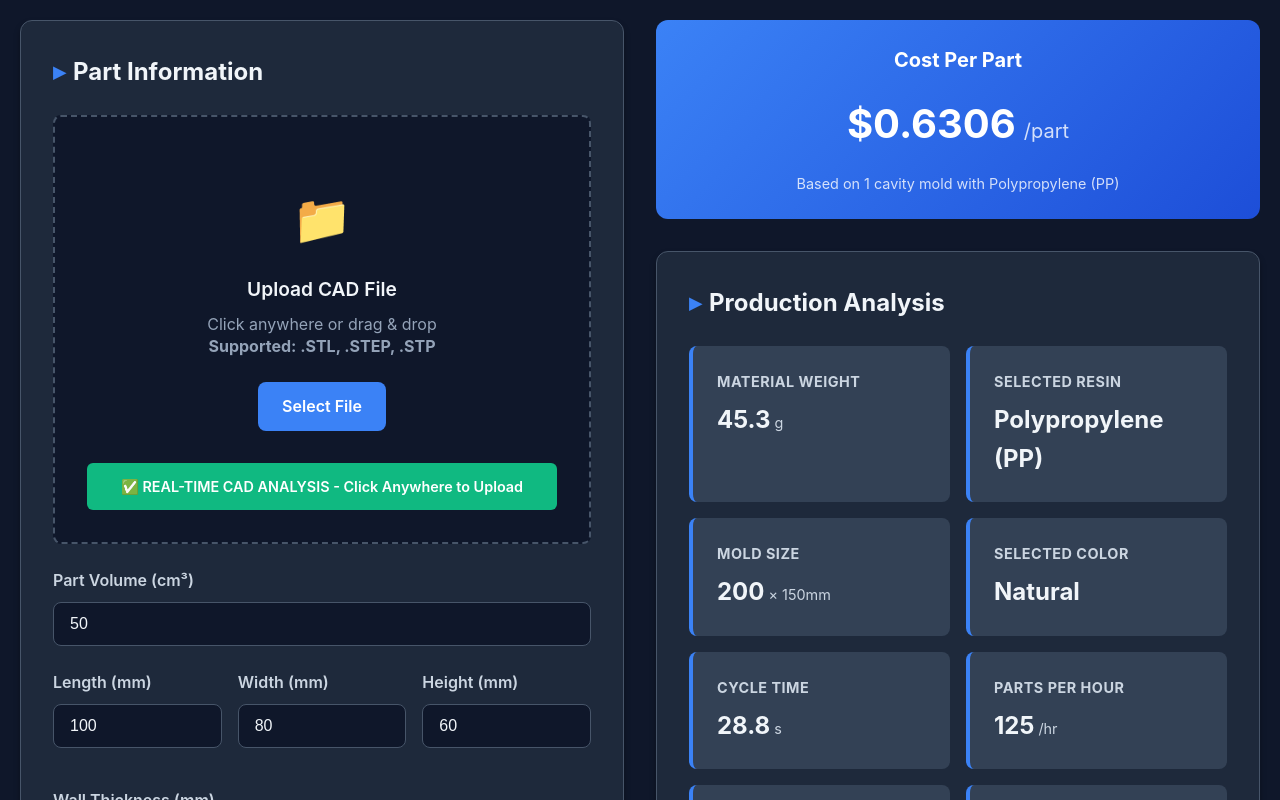
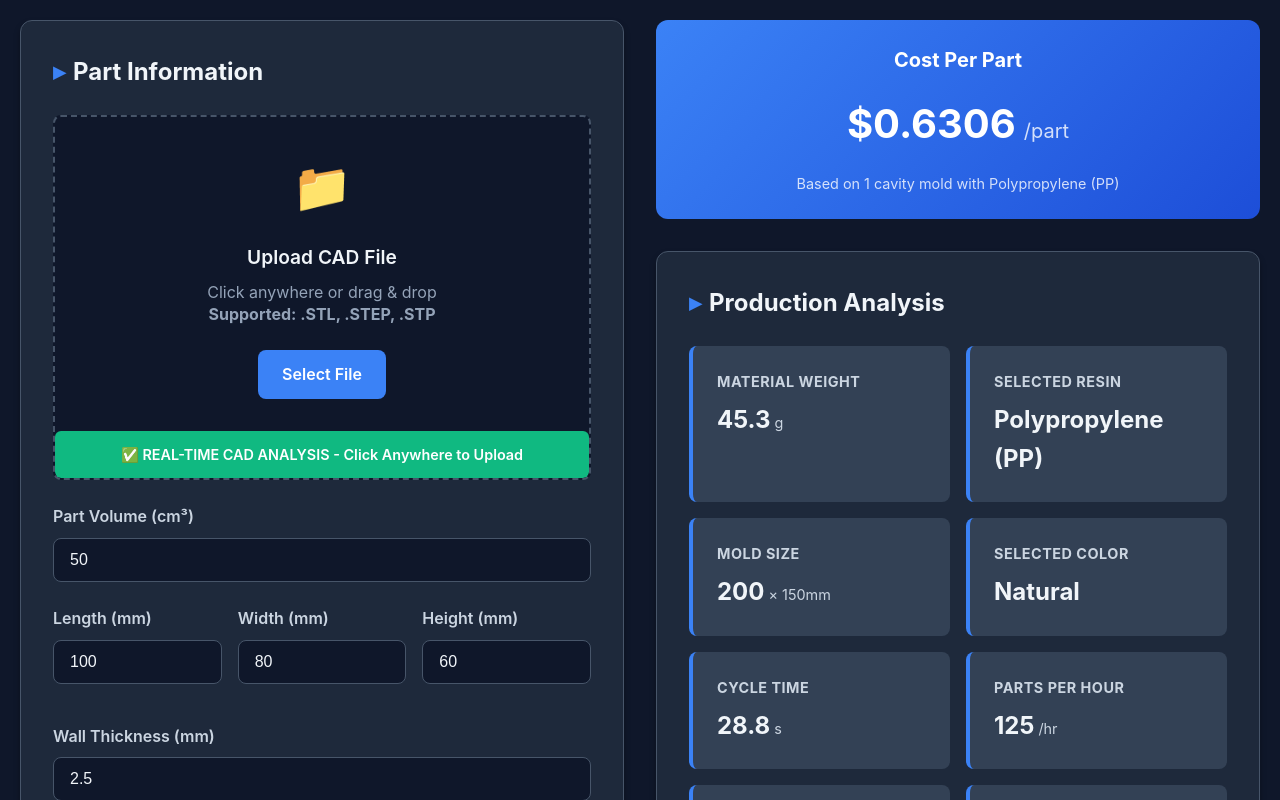
Before and after one commit to shmcrekt/legendary-barnacle, a React (Vite) app: page / in a window 1280 px wide. Shown: the top 800 px of the page. Built offline with nearby package versions, Linux system fonts and the light colour scheme; the HTML template or start-up script is replaced by a standard one.

Commit message:
Update index.css

```diff
--- a/src/index.css
+++ b/src/index.css
@@ -93,17 +93,35 @@ body {
 .upload-area {
   border: 2px dashed var(--border);
   border-radius: 8px;
-  padding: 2rem;
-  text-align: center;
-  transition: all 0.2s;
+  transition: all 0.3s ease;
   cursor: pointer;
   background: var(--bg-primary);
   margin-bottom: 1.5rem;
+  position: relative;
+  overflow: hidden;
 }
 
 .upload-area:hover {
   border-color: var(--accent-primary);
   background: var(--bg-tertiary);
+  transform: translateY(-2px);
+  box-shadow: 0 8px 25px rgba(0, 0, 0, 0.15);
+}
+
+.upload-area:active {
+  transform: translateY(0);
+}
+
+.upload-area input[disabled] + label {
+  cursor: not-allowed;
+  opacity: 0.7;
+}
+
+.upload-area input[disabled] + label:hover {
+  border-color: var(--border);
+  background: var(--bg-primary);
+  transform: none;
+  box-shadow: none;
 }
 
 .upload-area p {
@@ -140,7 +158,7 @@ body {
   border-radius: 6px;
   font-size: 0.9rem;
   text-align: center;
-  margin-top: 1rem;
+  margin-top: 0;
   font-weight: 600;
 }
 
@@ -243,9 +261,66 @@ body {
   font-weight: 600;
 }
 
+/* Upload area visual feedback */
+.upload-area::before {
+  content: '';
+  position: absolute;
+  top: 0;
+  left: -100%;
+  width: 100%;
+  height: 100%;
+  background: linear-gradient(
+    90deg,
+    transparent,
+    rgba(59, 130, 246, 0.1),
+    transparent
+  );
+  transition: left 0.5s;
+}
+
+.upload-area:hover::before {
+  left: 100%;
+}
+
+/* Animation for loading spinner */
 @keyframes spin {
   0% { transform: rotate(0deg); }
   100% { transform: rotate(360deg); }
+}
+
+/* Pulse animation for upload area when active */
+@keyframes pulse {
+  0% { box-shadow: 0 0 0 0 rgba(59, 130, 246, 0.4); }
+  70% { box-shadow: 0 0 0 10px rgba(59, 130, 246, 0); }
+  100% { box-shadow: 0 0 0 0 rgba(59, 130, 246, 0); }
+}
+
+.upload-area:focus-within {
+  animation: pulse 2s infinite;
+  border-color: var(--accent-primary);
+}
+
+/* Visual button style (not a real button) */
+.visual-button {
+  display: inline-block;
+  background: var(--accent-primary);
+  color: white;
+  padding: 0.75rem 1.5rem;
+  border-radius: 8px;
+  font-weight: 600;
+  font-size: 1rem;
+  transition: all 0.2s;
+  transform: translateY(0);
+}
+
+.upload-area:hover .visual-button {
+  background: var(--accent-secondary);
+  transform: translateY(-1px);
+}
+
+.upload-area input[disabled] + label .visual-button {
+  opacity: 0.6;
+  transform: none;
 }
 
 @media (max-width: 1200px) {
@@ -264,6 +339,10 @@ body {
     padding: 10px;
   }
 
+  .header h1 {
+    font-size: 2rem;
+  }
+
   .card {
     padding: 1.5rem;
   }
@@ -275,4 +354,42 @@ body {
   .final-quote .price {
     font-size: 2rem;
   }
+
+  .upload-area {
+    padding: 1rem;
+  }
+
+  .upload-area label {
+    padding: 1.5rem !important;
+  }
 }
+
+/* High contrast mode support */
+@media (prefers-contrast: high) {
+  .upload-area {
+    border-width: 3px;
+  }
+
+  .upload-area:hover {
+    border-width: 4px;
+  }
+}
+
+/* Reduced motion support */
+@media (prefers-reduced-motion: reduce) {
+  .upload-area,
+  .upload-area:hover,
+  .visual-button {
+    transition: none;
+    transform: none;
+  }
+
+  .upload-area::before {
+    display: none;
+  }
+
+  @keyframes spin {
+    from { transform: rotate(0deg); }
+    to { transform: rotate(360deg); }
+  }
+}
```
